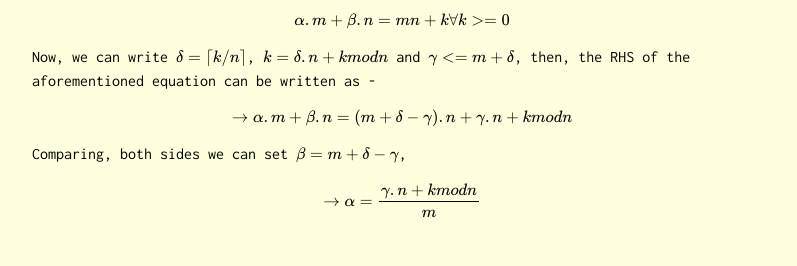
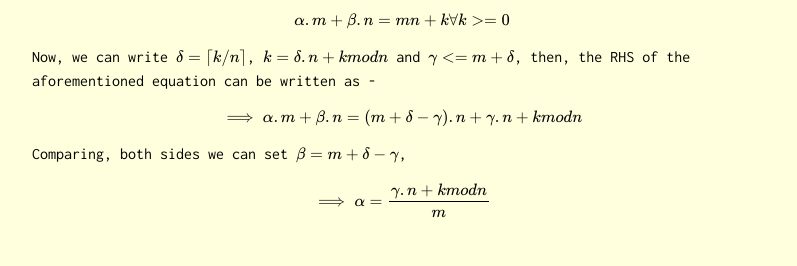
Before and after one commit to Oscuro-Phoenix/math-for-fun, a Jekyll site: the page built from _posts/2020-06-07-Problem-5.md, in a window 1280 px wide. Shown: the part 1064-1330 px from the top of the page, without its empty margins (238-1035 px from the left). Built offline with Jekyll 4.4.1, drawn with Linux system fonts in a browser that asks for light colours; formulas are drawn with MathJax 3.

Commit message:
Problem 5 Update 3

```diff
--- a/_posts/2020-06-07-Problem-5.md
+++ b/_posts/2020-06-07-Problem-5.md
@@ -25,8 +25,8 @@ $$ \alpha.m + \beta.n = mn + k \forall k >= 0 $$
 
 Now, we can write $$ \delta = \left \lceil{k/n}\right \rceil$$, $$ k = \delta.n + k mod n $$ and $$ \gamma < = m + \delta $$, then, the RHS of the aforementioned equation can be written as -
 
-$$ \rightarrow \alpha.m + \beta.n = (m+\delta-\gamma).n + \gamma.n + k mod n $$
+$$ \implies \alpha.m + \beta.n = (m+\delta-\gamma).n + \gamma.n + k mod n $$
 
 Comparing, both sides we can set $$ \beta = m + \delta - \gamma $$,
 
-$$ \rightarrow \alpha = \frac{\gamma.n + k mod n}{m} $$
+$$ \implies \alpha = \frac{\gamma.n + k mod n}{m} $$
```
